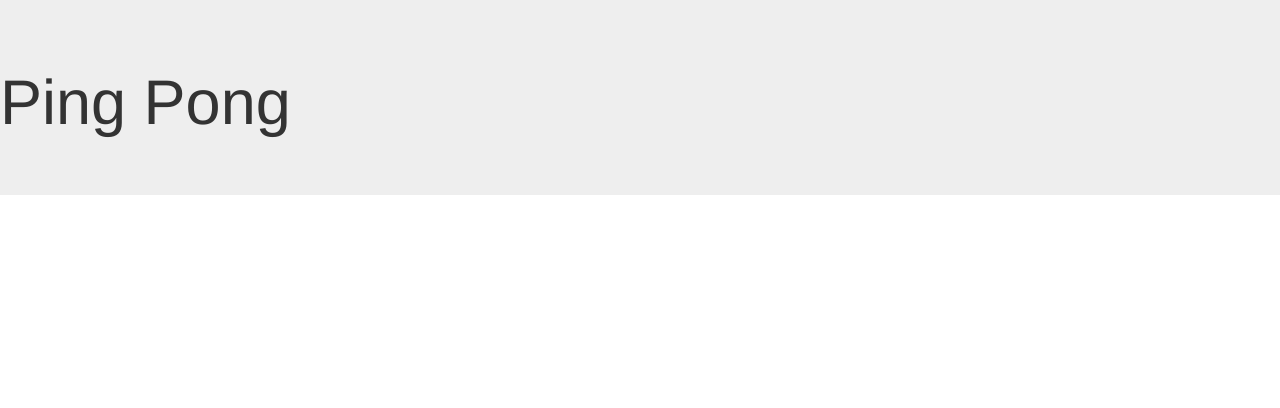
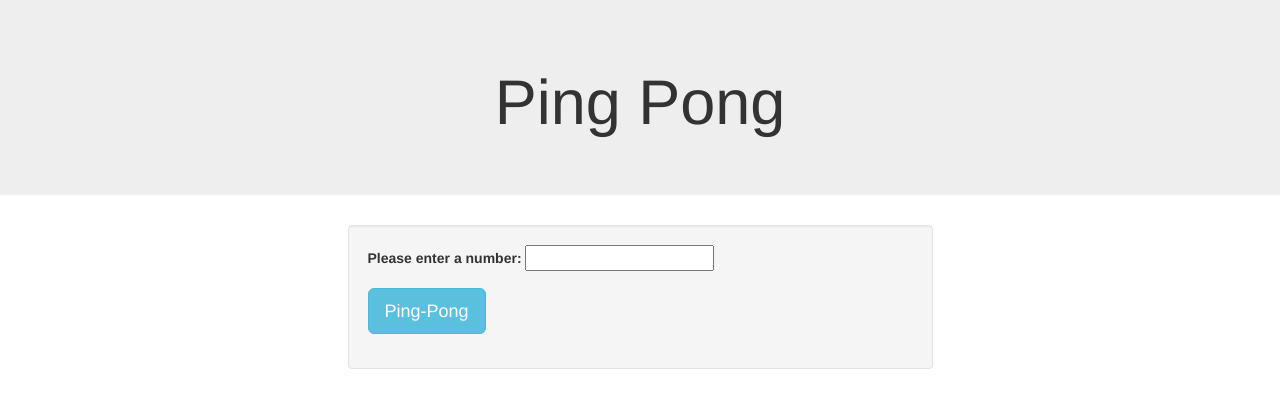
Before and after one commit to musicionary/ping-pong, a plain HTML site: page index.html in a window 1280 px wide. Drawn offline with nearby package versions, Linux system fonts and the light colour scheme.

Commit message:
Add to script to gather input and create output

```diff
--- a/index.html
+++ b/index.html
@@ -9,15 +9,32 @@
     <script src="js/script.js" type="text/javascript"></script>
   </head>
   <body>
+    <!-- nav? -->
     <div class="jumbotron">
-      <h1>Ping Pong</h1>
+      <h1 class="text-center">Ping Pong</h1>
+      <!-- See if you can find a gif of pong and use it as the background -->
     </div>
+
+    <!-- Main Section -->
     <div class="container">
       <div class="row">
-        <div id="output">
+        <div class="col-sm-6 col-sm-offset-3 well">
+          <form id="ping-it">
+            <div class="form-group">
+              <label for="number">Please enter a number:</label>
+              <input type="text" id="number">
+            </div>
+            <div class="form-group">
+              <button type="submit" class="btn btn-info btn-lg">Ping-Pong</button>
+            </div>
+          </form>
+        </div>
+        <div class="col-sm-6 col-sm-offset-3" id="output">
 
         </div>
       </div>
     </div>
+
+    <!-- footer -->
   </body>
 </html>
--- a/js/script.js
+++ b/js/script.js
@@ -1,7 +1,7 @@
 /*=======================================
 Back End
 ========================================*/
-
+//function to create list up to number provided by user
 
 
 
@@ -13,5 +13,11 @@ Back End
 Front End
 ========================================*/
 $(document).ready(function(){
+  $("#ping-it").submit(function(event){
+    var input = parseInt($("#number").val());
 
+
+
+    $("#output").text();
+  });
 });
```
Also changed, not shown: README.md.
